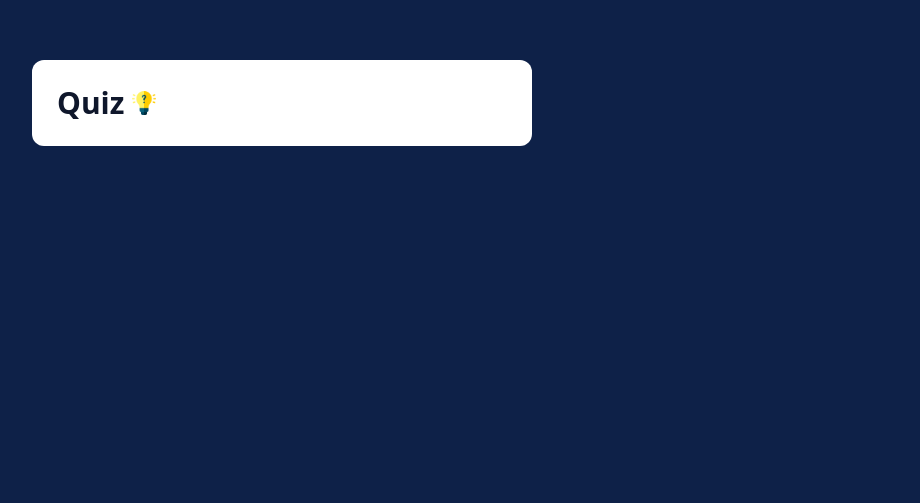
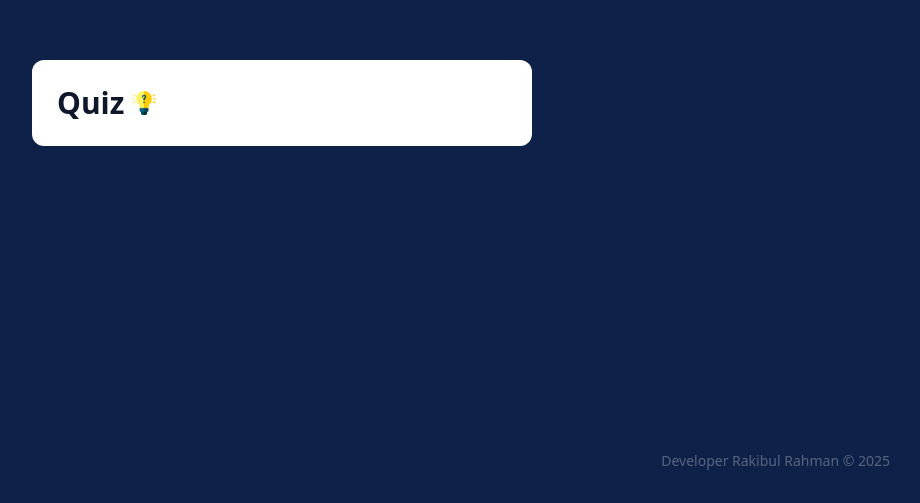
Before and after one commit to rakibulrahmandev/quiz-app, a plain HTML site: page index.html in a window 1280 px wide. Shown: the part 297-800 px from the top of the page, without its empty margins (358-1278 px from the left). Drawn offline with nearby package versions, Linux system fonts and the light colour scheme.

Commit message:
add developer name at the bottom-right done on 07/27/2025 at 12:10 pm

```diff
--- a/index.html
+++ b/index.html
@@ -21,9 +21,9 @@
             <img src="./img/logo.png" alt="logo" class="w-6 h-6">
         </div>
     </div>
-    <!-- <div class="absolute bottom-8 right-8">
+    <div class="absolute bottom-8 right-8">
         <p class="text-sm opacity-30">Developer Rakibul Rahman &copy; 2025</p>
-    </div> -->
+    </div>
 
     <!-- -------------------------------- script -->
     <script src="./js/script.js"></script>
```
